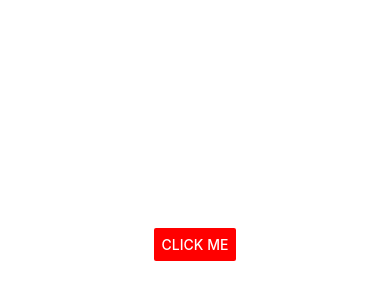
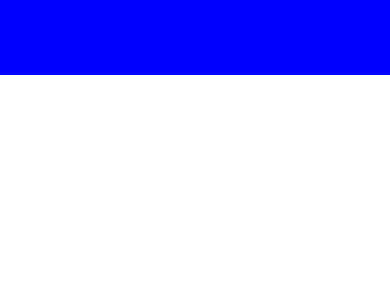
Before and after one commit to sjaugmented/DoneWithIt, a React Native app: screen / in a window 390 px wide. Shown: the part 178-478 px from the top of the page. Built offline with nearby package versions, Linux system fonts and the light colour scheme.

Commit message:
default orientation + hooks

```diff
--- a/App.js
+++ b/App.js
@@ -1,27 +1,37 @@
 import { StatusBar } from 'expo-status-bar';
 import React from 'react';
-import { StyleSheet, Text, TouchableHighlight, Image, Alert, SafeAreaView, Button } from 'react-native';
+import {
+  StyleSheet,
+  Text,
+  TouchableHighlight,
+  View,
+  Image,
+  Alert,
+  SafeAreaView,
+  Button ,
+  Dimensions
+} from 'react-native';
 
 export default function App() {
 
+
   return (
     <SafeAreaView style={styles.container}>
-      <Button
-      color='red'
-      title='Click Me'
-      onPress={() =>
-        Alert.prompt('My title', 'My message', text => console.log(text))
-      } />
+      <View style ={{
+        backgroundColor: 'blue',
+        width: '100%',
+        height: '30%',
+        }}>
+      </View>
       <StatusBar style="auto" />
     </SafeAreaView>
   );
 }
 
+
 const styles = StyleSheet.create({
   container: {
     flex: 1,
     backgroundColor: '#fff',
-    justifyContent: 'center',
-    alignItems: 'center',
   },
 });
--- a/app.json
+++ b/app.json
@@ -3,7 +3,7 @@
     "name": "DoneWithIt",
     "slug": "DoneWithIt",
     "version": "1.0.0",
-    "orientation": "portrait",
+    "orientation": "default",
     "icon": "./assets/icon.png",
     "splash": {
       "image": "./assets/splash.png",
--- a/package.json
+++ b/package.json
@@ -8,6 +8,7 @@
     "eject": "expo eject"
   },
   "dependencies": {
+    "@react-native-community/hooks": "^2.6.0",
     "expo": "~38.0.8",
     "expo-status-bar": "^1.0.2",
     "react": "~16.11.0",
```
Also changed, not shown: 1 other file (tests, documents, lock files or other folders).
